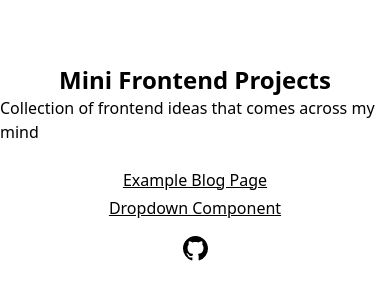
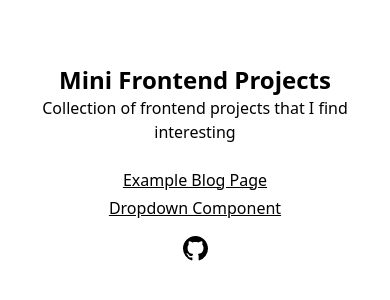
Before and after one commit to fagbenjaenoch/mini-frontend-projects, a React (Vite) app: page / in a window 390 px wide. Shown: the part 260-560 px from the top of the page. Built offline with nearby package versions, Linux system fonts and the light colour scheme.

Commit message:
fix mobile view of hompage and example blog page

```diff
--- a/package.json
+++ b/package.json
@@ -4,7 +4,7 @@
   "version": "0.0.0",
   "type": "module",
   "scripts": {
-    "dev": "vite",
+    "dev": "vite --host",
     "build": "vite build",
     "lint": "eslint . --ext js,jsx --report-unused-disable-directives --max-warnings 0",
     "preview": "vite preview"
--- a/src/App.jsx
+++ b/src/App.jsx
@@ -1,15 +1,14 @@
 import "./App.css";
-import { Github } from 'lucide-react'
 
 import ThemeProvider from "./providers/Theme";
 
 function App() {
 	return (
 		<ThemeProvider>
-			<div className="h-screen flex flex-col items-center justify-center gap-1">
-				<header className="flex flex-col items-center mb-5">
+			<div className="h-dvh px-8 flex flex-col items-center justify-center text-center gap-1">
+				<header className="flex flex-col items-center justify-center mb-5">
 					<h1 className="text-2xl font-bold">Mini Frontend Projects</h1>
-					<p>Collection of frontend ideas that comes across my mind</p>
+					<p>Collection of frontend projects that I find interesting</p>
 				</header>
 				<a href="/blog" className="underline">Example Blog Page</a>
 				<a href="" className="underline">Dropdown Component</a>
--- a/src/components/organisms/Nav.jsx
+++ b/src/components/organisms/Nav.jsx
@@ -9,7 +9,7 @@ export default function Nav() {
 					<DesktopNav />
 				</div>
 			</Container>
-			<div className="block sm:hidden">
+			<div className="block sm:hidden px-4 py-6">
 				<DesktopNav />
 			</div>
 		</div>
--- a/src/components/pages/ExampleBlogPage.jsx
+++ b/src/components/pages/ExampleBlogPage.jsx
@@ -7,7 +7,7 @@ import Container from "../atoms/Container";
 function ExampleBlogPage() {
 	return (
 		<ThemeProvider>
-			<div className="font-clashDisplay h-screen relative bg-gradient-to-b from-slate-300 to-gray-100 dark:from-slate-950 dark:to-slate-800">
+			<div className="font-clashDisplay h-dvh relative bg-gradient-to-b from-slate-300 to-gray-100 dark:from-slate-950 dark:to-slate-800">
 				<Nav />
 				<Container>
 					<section className="mt-14 text-gray-950 dark:text-gray-200">
```
